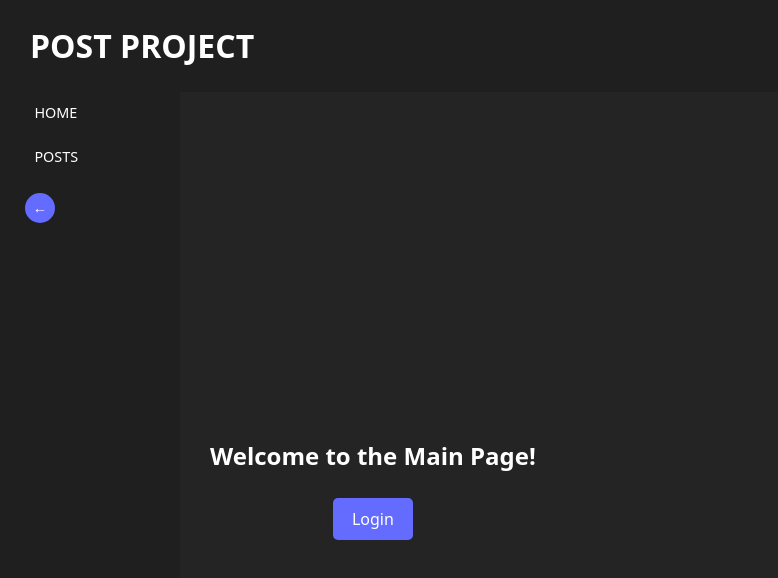
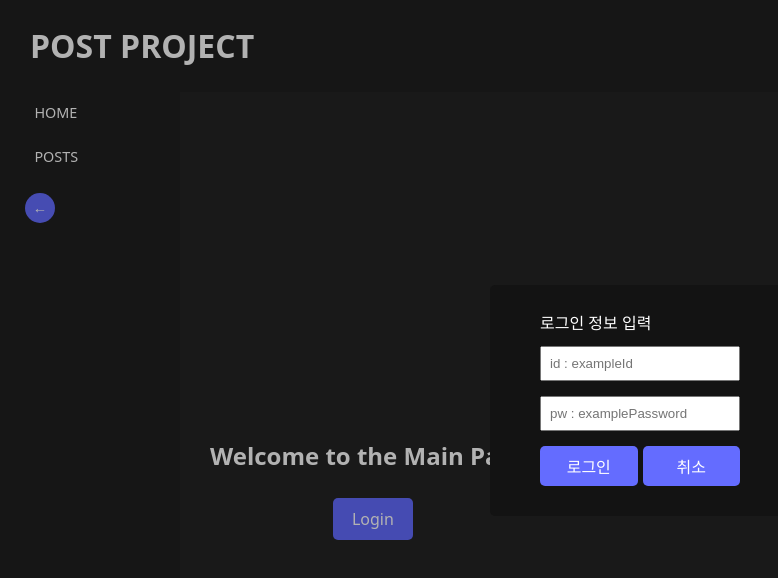
Before and after one commit to groom-practice/router-app-team-1, a React (Vite) app: page / in a window 1280 px wide. Both pictures are taken after a click on the button "Login". Shown: the top 578 px of the page, without its empty margins (0-778 px from the left). Built offline with nearby package versions, Linux system fonts and the light colour scheme.

Commit message:
feat: 로그인 모달 구현

```diff
--- /dev/null
+++ b/src/components/Modal.css
@@ -0,0 +1,57 @@
+.modalWrapper{
+  position: fixed;
+  display: flex;
+  top: 0;
+  left: 0;
+  width: 100vw;
+  height: 100vh;
+  background-color: rgba(0, 0, 0, 0.3);
+  justify-content: center;
+  align-items: center;
+  z-index: 1000;
+}
+
+.modalContainer{
+  flex-direction: column;
+  background-color: #131313;
+  padding: 30px 50px;
+  border-radius: 5px;
+}
+
+.loginModalInner{
+  display: flex;
+  flex-direction: column;
+  gap: 15px
+}
+
+.loginModalInner > p{
+  font-size: 16px;
+}
+
+.loginModalInner input{
+  width: 200px;
+  padding: 8px;
+  box-sizing: border-box;
+}
+
+.buttons{
+  display: flex;
+  justify-content: space-between;
+  gap: 5px;
+}
+
+.buttons button{
+  flex: 1;
+  padding: 8px;
+  background-color: #646cff;
+  color: white;
+  font-size: 16px;
+  font-weight: 500;
+  border: none;
+  border-radius: 5px;
+  cursor: pointer;
+}
+
+.buttons button:hover{
+  background-color: #535bf2;
+}
--- /dev/null
+++ b/src/components/Modal.jsx
@@ -0,0 +1,21 @@
+import "./Modal.css"
+
+export default function Modal({ onClose }) {
+  return (
+    <div className="modalWrapper">
+      <div className="modalContainer">
+        <div className="loginModalInner">
+            <p>
+              로그인 정보 입력
+            </p>
+            <input id="idInput" placeholder="id : exampleId" />
+            <input id="passwordInput" placeholder="pw : examplePassword" />
+            <div className="buttons">
+              <button>로그인</button>
+              <button onClick={onClose}>취소</button>
+            </div>
+          </div>
+      </div>
+    </div>
+  );
+}
--- a/src/components/PortalModalContainser.jsx
+++ /dev/null
@@ -1,22 +0,0 @@
-export default function PortalModalContainer({ children }) {
-  return (
-    <div
-      style={{
-        position: "fixed",
-        display: "flex",
-        justifyContent: "center",
-        alignItems: "center",
-      }}
-    >
-      <div
-        style={{
-          backgroundColor: "white",
-          padding: "10px",
-          borderRadius: "5px",
-        }}
-      >
-        {children}
-      </div>
-    </div>
-  );
-}
--- a/src/pages/Home.jsx
+++ b/src/pages/Home.jsx
@@ -1,6 +1,6 @@
 import { useState } from "react";
 import { createPortal } from "react-dom";
-import PortalModalContainer from "../components/PortalModalContainser";
+import Modal from "../components/Modal";
 import "./Home.css";
 
 export default function Home(){
@@ -8,24 +8,12 @@ export default function Home(){
   return (
     <div className="home">
       <h3>Welcome to the Main Page!</h3>
-      <button>Login</button>
+      <button className="modalBtn" onClick={() => setShowLoginModal(true)}>Login</button>
 
 
       {showLoginModal &&
         createPortal(
-          <PortalModalContainer>
-            <div className="loginModalInner">
-              <p>
-                로그인 정보 입력
-              </p>
-              <input placeholder="id : exampleId" />
-              <input placeholder="pw : examplePassword" />
-              <div className="buttons">
-                <button>로그인</button>
-                <button onClick={() => setShowLoginModal(false)}>취소</button>
-              </div>
-            </div>
-          </PortalModalContainer>,
+          <Modal onClose={() => setShowLoginModal(false)} />,
           document.body
         )}
     </div>
```
